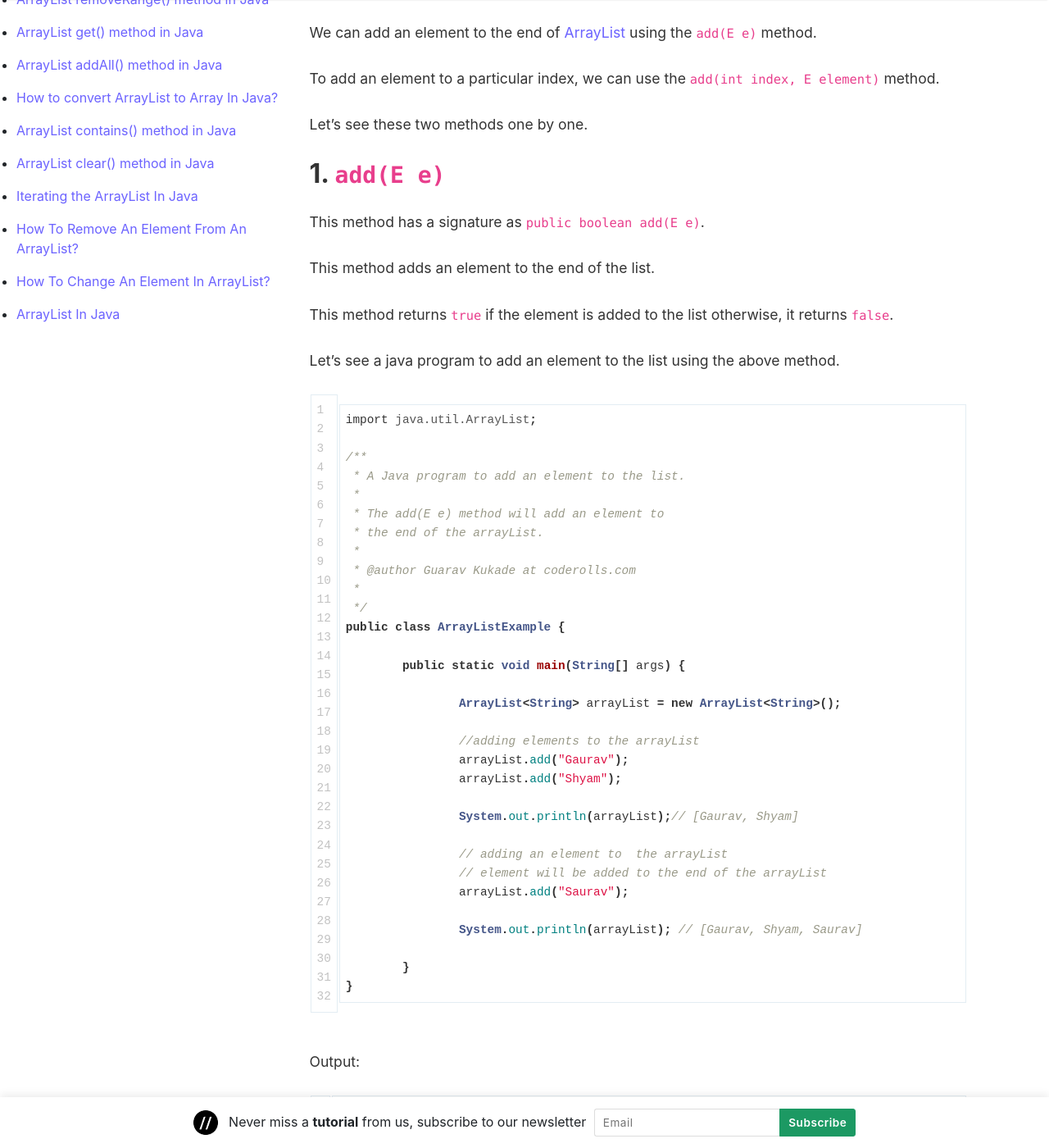
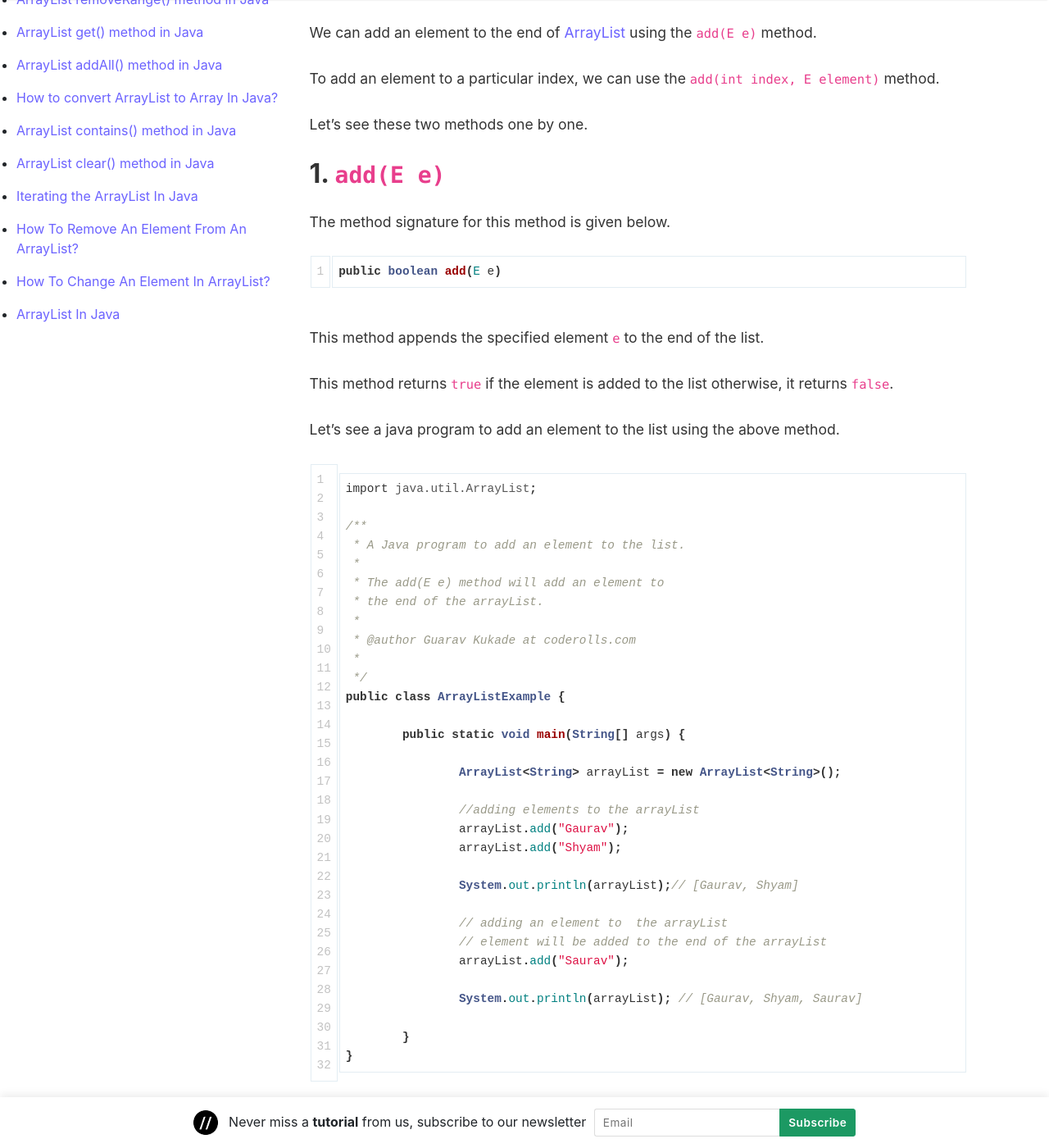
Before and after one commit to coderolls/coderolls-blog, a Jekyll site: the page built from _posts/collections/arraylist/2021-11-27-add-element-in-arraylist.md, in a window 1280 px wide and 1400 px high, scrolled down 531 px. Shown: the whole window at 82% size. Built offline with Jekyll 4.4.1, drawn with Linux system fonts in a browser that asks for light colours; nearby versions of some CDN libraries; comment, search, counter and statistics services are not loaded; some of the changed text lies outside the part shown.

````diff
--- a/_posts/collections/arraylist/2021-11-27-add-element-in-arraylist.md
+++ b/_posts/collections/arraylist/2021-11-27-add-element-in-arraylist.md
@@ -19,10 +19,13 @@
 
 ## 1. `add(E e)`
 
-This method has a signature as
-`public boolean add(E e)`.
+The method signature for this method is given below.
 
-This method adds an element to the end of the list.
+```java
+public boolean add(E e)
+```
+
+This method appends the specified element `e` to the end of the list.
 
 This method returns `true` if the element is added to the list otherwise, it returns `false`.
 
@@ -70,9 +73,13 @@
 
 ## 2. `add(int index, E element)`
 
-This method has a method signature as `public void add(int index, E element)`.
+The method signature for this method is given below.
 
-This method adds an element at the specified `index`.
+```java
+public boolean add(int index, E element)
+```
+
+This method adds the specified element `element` at the specified index `index`.
 
 This method has a return type as `void` so, it will not return anything.
 
@@ -110,6 +117,7 @@
 }
 ```
 Output:
+
 ```
 [Gaurav, Shyam]
 [Gaurav, Saurav, Shyam]
````
Also changed, not shown: _posts/collections/linkedlist/2022-02-03-linkedlist-addfirst-method.md (+1 -1 lines), _posts/collections/linkedlist/2022-02-04-convert-linkedlist-to-array.md (+1 -1 lines), _posts/collections/linkedlist/2022-02-05-add-element-in-linkedlist.md (added, +168 -0 lines).
